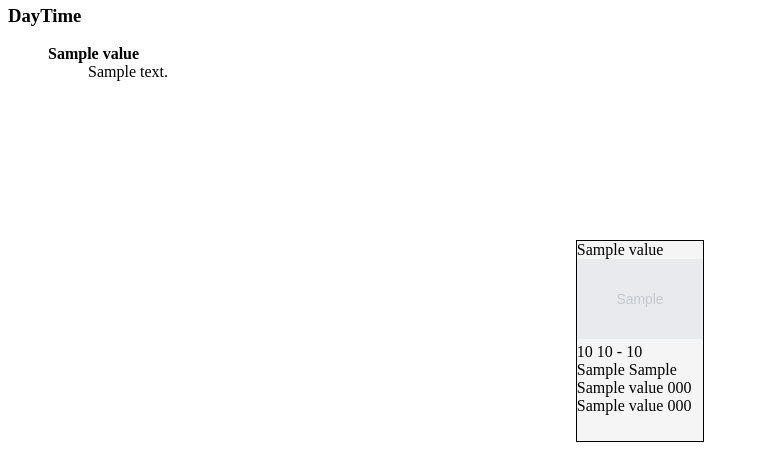
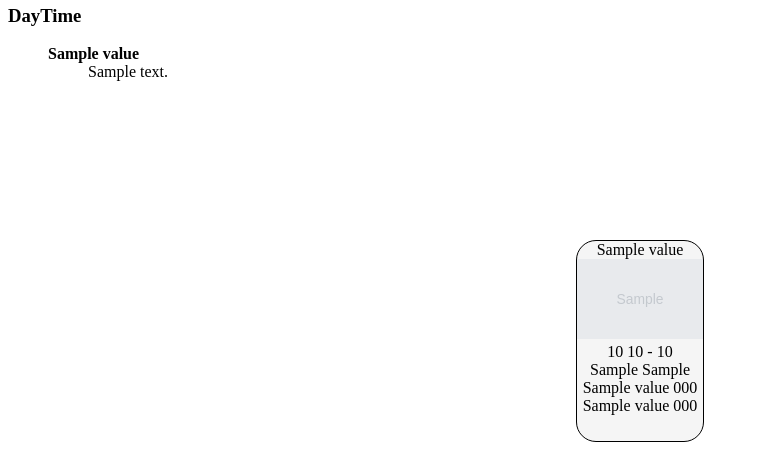
Before and after one commit to CharlesWLudwig/map_app, a Flask app: template app/templates/weather.html in a window 1280 px wide. Shown: the part 435-885 px from the top of the page, without its empty margins (0-759 px from the left). Run offline with Flask 3, Linux system fonts and the light colour scheme; the template is opened without the code that fills it: most values are stand-ins (such as "Sample title", 1, 10 or a date in 2020); grey boxes marked "Sample" are stand-in pictures.

Commit message:
updating forecasting styling

```diff
--- a/app/templates/event.html
+++ b/app/templates/event.html
@@ -86,7 +86,7 @@
     <h2>My Events</h2>
     <div class="row">
         <div class="column" style="right: 0">
-            <div style="overflow-x:hidden;">
+            <div style="overflow-x:scroll;">
             <table id="myTable">
                 <thead>
                 <tr>
--- a/app/templates/weather.html
+++ b/app/templates/weather.html
@@ -92,7 +92,7 @@
 
     <div style="width: 100%; display: flex; flex: wrap; justify-content: space-evenly;">
         {% for key, value in day_dict.items() %}
-        <div style="width: 10%; height: 200px; border: 1px solid black; background-color: whitesmoke;" id="todo">
+        <div style="width: 10%; height: 200px; border: 1px solid black; background-color: whitesmoke; border-radius: 20px; text-align: center" id="todo">
             {% if value['name'] is defined %}
                 {{ value['name'] }}
             {% endif %}
@@ -136,11 +136,13 @@
 
     <div style="width: 100%; display: flex; flex: wrap; justify-content: space-evenly;">
         {% for key, value in night_dict.items() %}
-        <div style="width: 10%; height: 200px; border: 1px solid black; background-color: whitesmoke;" id="todo">
+        <div style="width: 10%; height: 200px; border: 1px solid black; background-color: whitesmoke; border-radius: 20px; text-align: center" id="todo">
+            {% if value['name'] is defined %}
+                {{ value['name'] }}
+            {% endif %}
+            <br>
             <div class="imgContainer">
                 <img style="opacity: 40%" src="{{value['icon']}}" width="100%" height="80px" alt="weather_pic" />
-                <br>
-                {{ value['name'] }}
                 <br>
                 {{ value['temperature'] }} {{ value['temperatureUnit'] }} - {{ value['temperatureTrend'] }}
                 <br>
```
